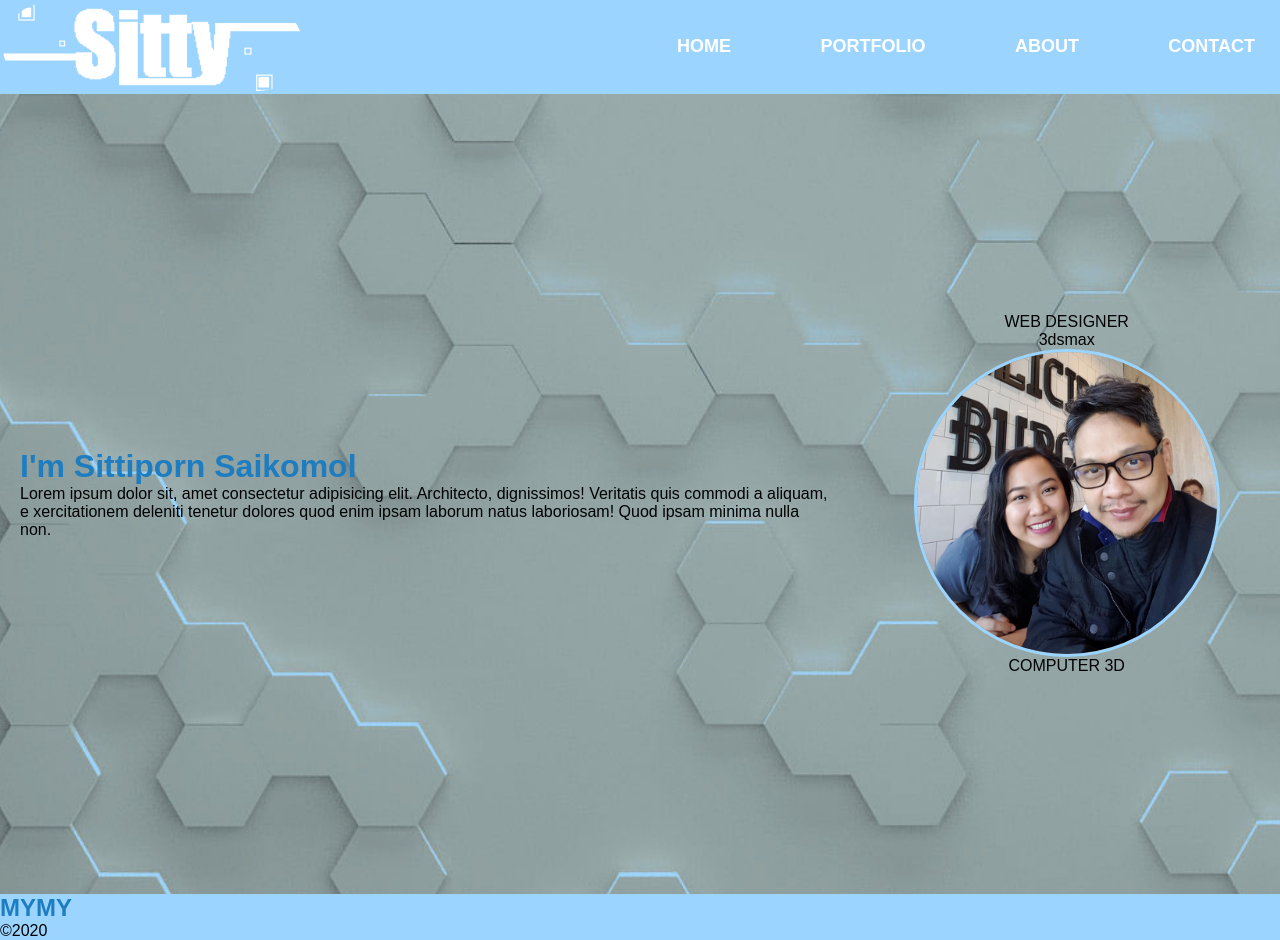
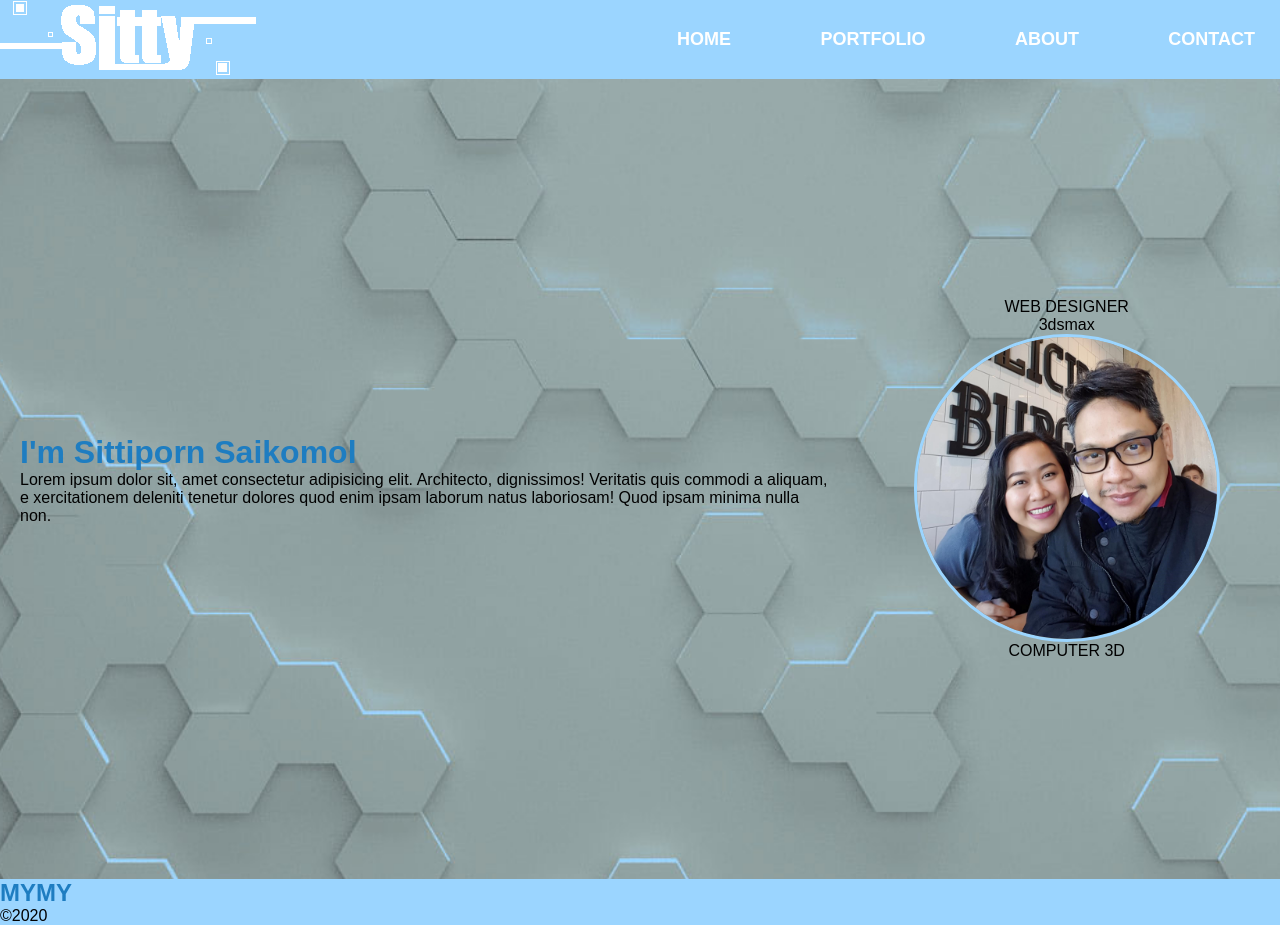
Before and after one commit to Saikomol/personal-website, a plain HTML site: page index.html in a window 1280 px wide. Drawn offline with nearby package versions, Linux system fonts and the light colour scheme.

Commit message:
Update home.css

```diff
--- a/CSS/home.css
+++ b/CSS/home.css
@@ -7,7 +7,7 @@
     display: grid;
     grid-template-columns: 2fr 1fr;
 }
-img{
+.myview{
     width: 300px;
     border-radius: 160px;
     border: 3px solid #9BD5FF;
```
